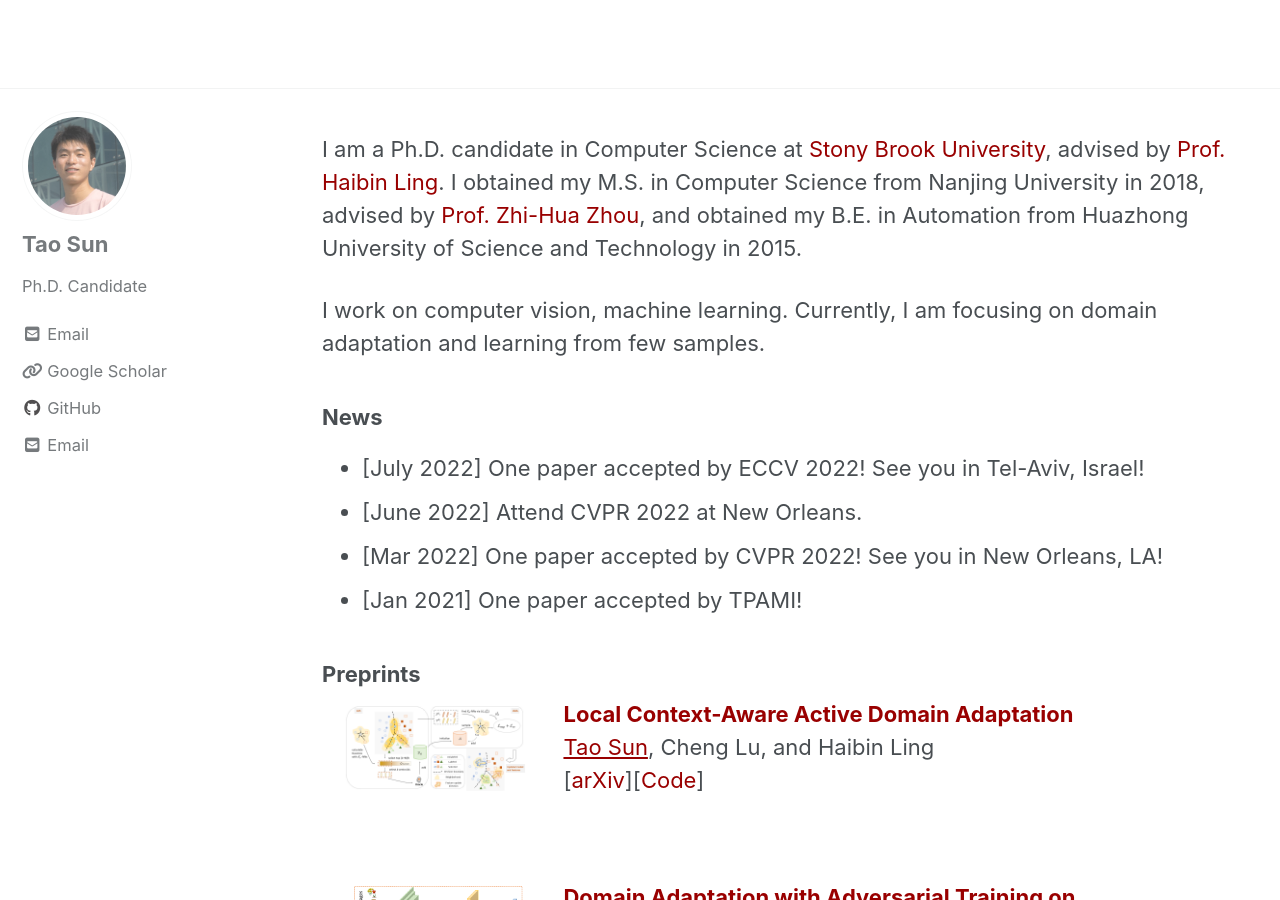
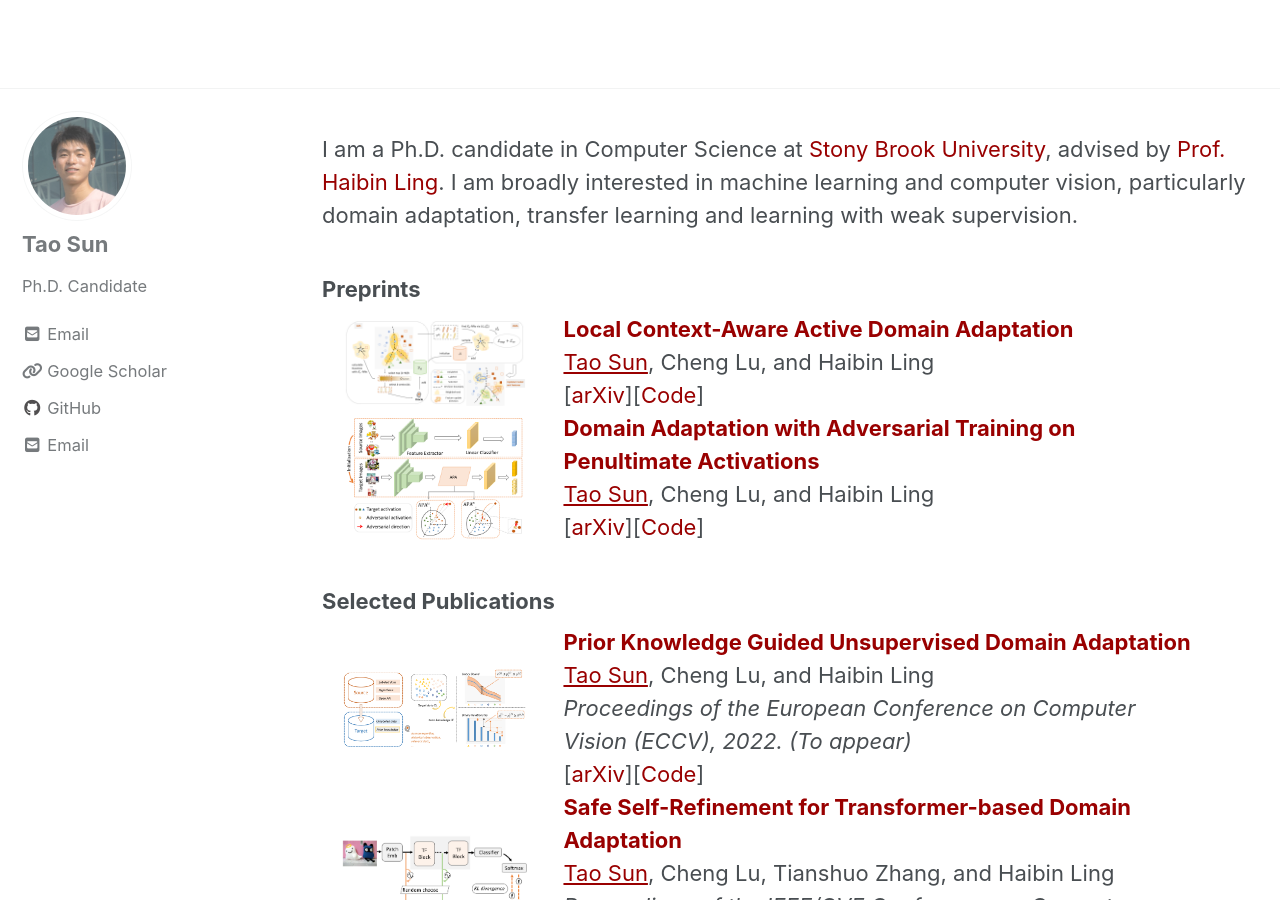
Before and after one commit to tsun/tsun.github.io, a Jekyll site: the page built from _pages/home.md, in a window 1280 px wide and 900 px high. Built offline with Jekyll 4.4.1, drawn with Linux system fonts in a browser that asks for light colours; cached includes are drawn as plain includes; nearby versions of some CDN libraries; some of the changed text lies outside the part shown.

Commit message:
update home

```diff
--- a/_pages/home.md
+++ b/_pages/home.md
@@ -8,16 +8,8 @@ classes: wide
 <style>a{ TEXT-DECORATION:none; color: #990000;}a:hover{TEXT-DECORATION:underline ; color: #990000;}</style>
 
 
-I am a Ph.D. candidate in Computer Science at <a href="https://www.cs.stonybrook.edu/" target="_blank" rel="nofollow" style="color:#990000;">Stony Brook University</a>, advised by <a href="https://www3.cs.stonybrook.edu/~hling/" target="_blank" rel="nofollow" style="color:#990000;">Prof. Haibin Ling</a>. I obtained my M.S. in Computer Science from Nanjing University in 2018, advised by <a href="https://cs.nju.edu.cn/zhouzh/" target="_blank" rel="nofollow" style="color:#990000;">Prof. Zhi-Hua Zhou</a>, and obtained my B.E. in Automation from Huazhong University of Science and Technology in 2015.
+I am a Ph.D. candidate in Computer Science at <a href="https://www.cs.stonybrook.edu/" target="_blank" rel="nofollow" style="color:#990000;">Stony Brook University</a>, advised by <a href="https://www3.cs.stonybrook.edu/~hling/" target="_blank" rel="nofollow" style="color:#990000;">Prof. Haibin Ling</a>. I am broadly interested in machine learning and computer vision, particularly domain adaptation, transfer learning and learning with weak supervision.
 
-I work on computer vision, machine learning. Currently, I am focusing on domain adaptation and learning from few samples.
-
-
-### News
-- [July 2022] One paper accepted by ECCV 2022! See you in Tel-Aviv, Israel!
-- [June 2022] Attend CVPR 2022 at New Orleans.
-- [Mar 2022] One paper accepted by CVPR 2022! See you in New Orleans, LA!
-- [Jan 2021] One paper accepted by TPAMI!
 
 ### Preprints
 <div class="publication">
@@ -32,7 +24,7 @@ I work on computer vision, machine learning. Currently, I am focusing on domain
      </div>
    </div>
  </div>
-<br>
+
 
 <div class="publication">
    <link rel="stylesheet" href="/assets/css/my.css">
@@ -47,7 +39,7 @@ I work on computer vision, machine learning. Currently, I am focusing on domain
      </div>
    </div>
  </div>
-<br>
+
 
 ### Selected Publications
 
@@ -66,7 +58,7 @@ I work on computer vision, machine learning. Currently, I am focusing on domain
      </div>
    </div>
  </div>
- <br>
+
 
 <div class="publication">
    <link rel="stylesheet" href="/assets/css/my.css">
@@ -83,7 +75,6 @@ I work on computer vision, machine learning. Currently, I am focusing on domain
      </div>
    </div>
  </div>
- <br>
 
  <div class="publication">
    <link rel="stylesheet" href="/assets/css/my.css">
@@ -100,9 +91,3 @@ I work on computer vision, machine learning. Currently, I am focusing on domain
      </div>
    </div>
  </div>
- <br>
-
-
-
-### Contact
-Email: tao [at] cs.stonybrook.edu
```
